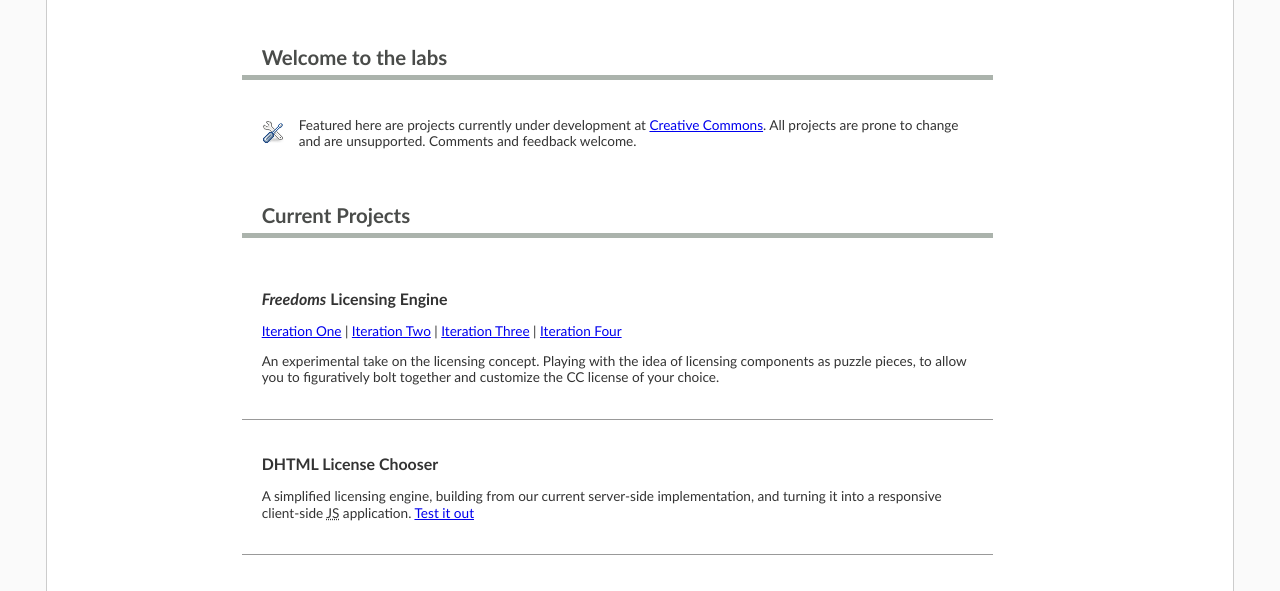
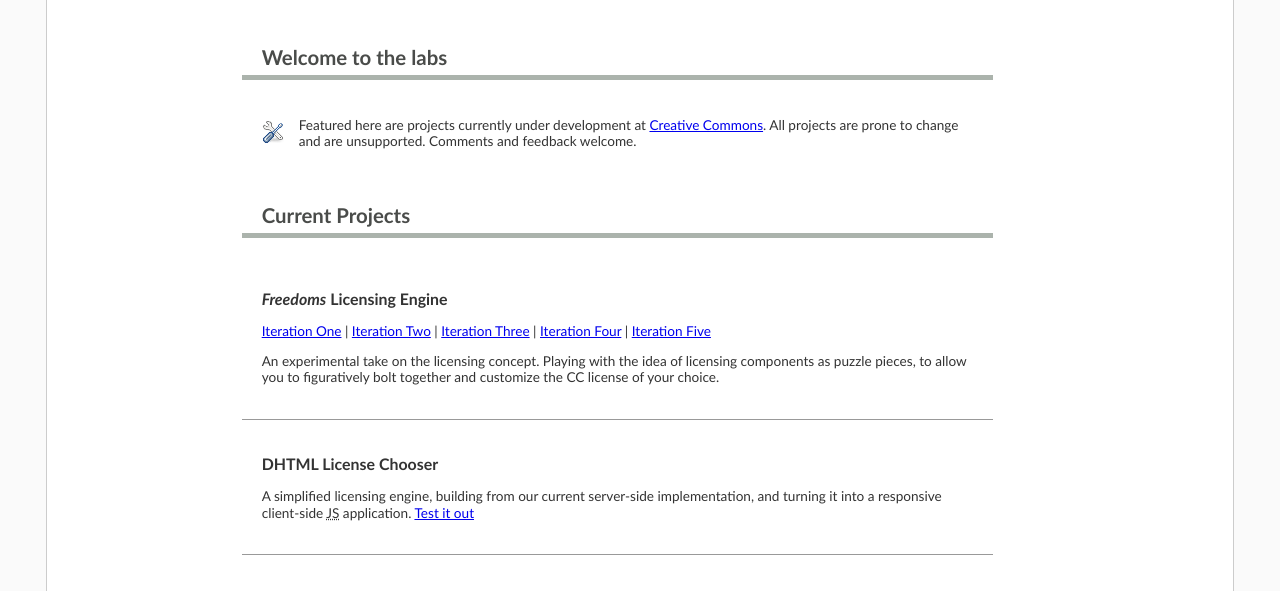
Before and after one commit to cc-archive/cclabs, a PHP site: page / in a window 1280 px wide. Shown: the part 84-675 px from the top of the page. Run offline with PHP 8.4, Linux system fonts and the light colour scheme; data that the repository does not hold is empty.

Commit message:
r5 of remixshare link

```diff
--- a/index.php
+++ b/index.php
@@ -7,7 +7,7 @@
   <h2>Current Projects</h2>
   <div class="blurb grey">
     <h3><em>Freedoms</em> Licensing Engine</h3>
-    <p><a href="remixshare/one.php">Iteration One</a> | <a href="remixshare/two.php">Iteration Two</a> | <a href="remixshare/three.php">Iteration Three</a> | <a href="remixshare/four.php">Iteration Four</a></p>
+    <p><a href="remixshare/one.php">Iteration One</a> | <a href="remixshare/two.php">Iteration Two</a> | <a href="remixshare/three.php">Iteration Three</a> | <a href="remixshare/four.php">Iteration Four</a> | <a href="remixshare/five.php">Iteration Five</a></p>
     <p>An experimental take on the licensing concept. Playing with the idea of licensing components as puzzle pieces, to allow you to figuratively bolt together and customize the CC license of your choice.</p>
   </div>
   <div class="blurb">
```
